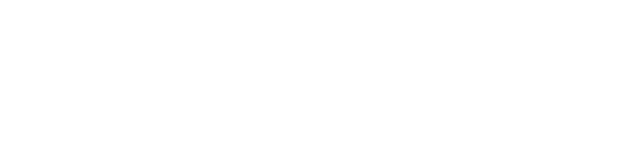
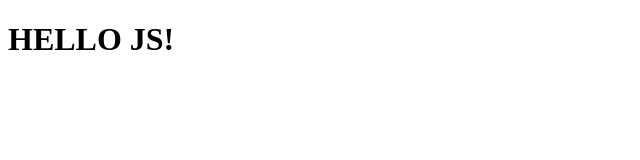
Before and after one commit to Valerii-Hyrchenko/homework-JavaScript, a plain HTML site: page index-git.html in a window 1280 px wide. Shown: the whole page, without its empty margins (0-640 px from the left). Drawn offline with Linux system fonts and the light colour scheme.

Commit message:
add text to index-git.html

```diff
--- a/index-git.html
+++ b/index-git.html
@@ -7,6 +7,8 @@
     <title>Document</title>
 </head>
 <body>
-
+    <h1>
+        HELLO JS!
+    </h1>
 </body>
 </html>
```
Also changed, not shown: 1 other file.
